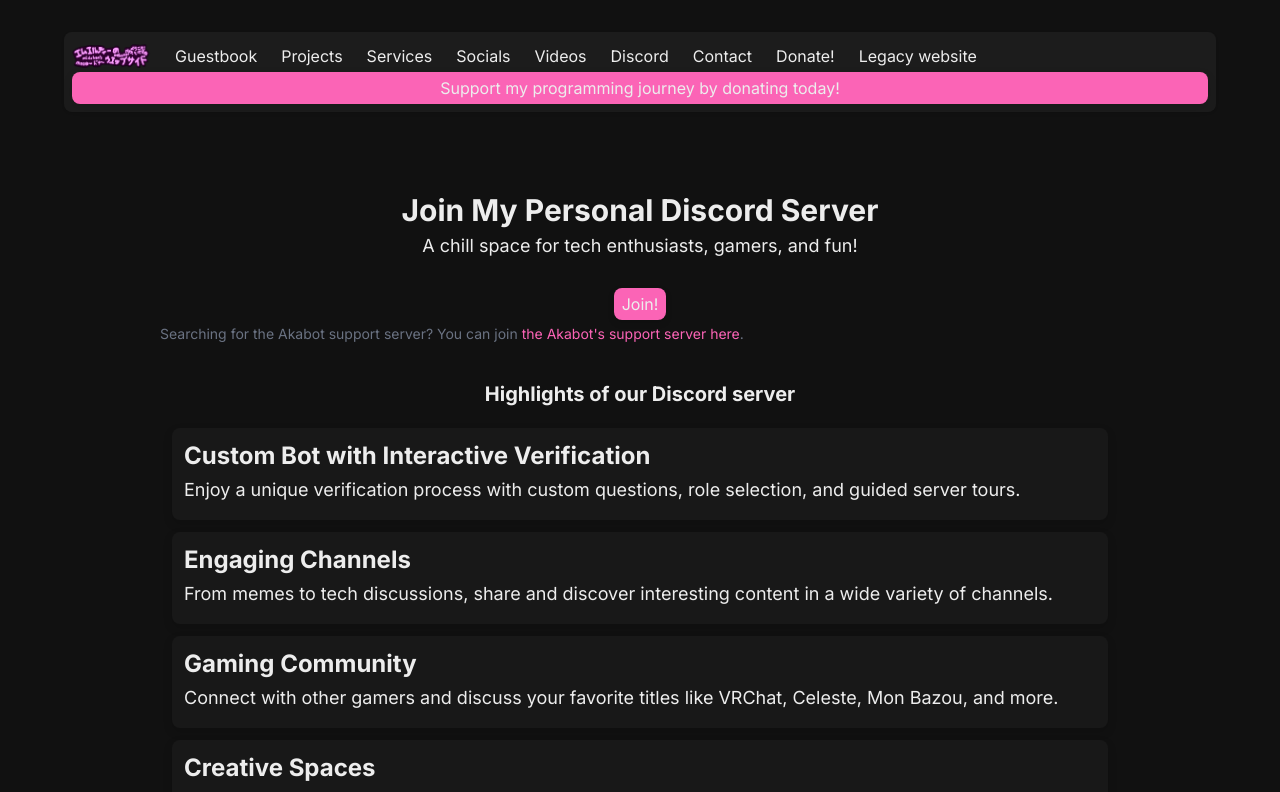
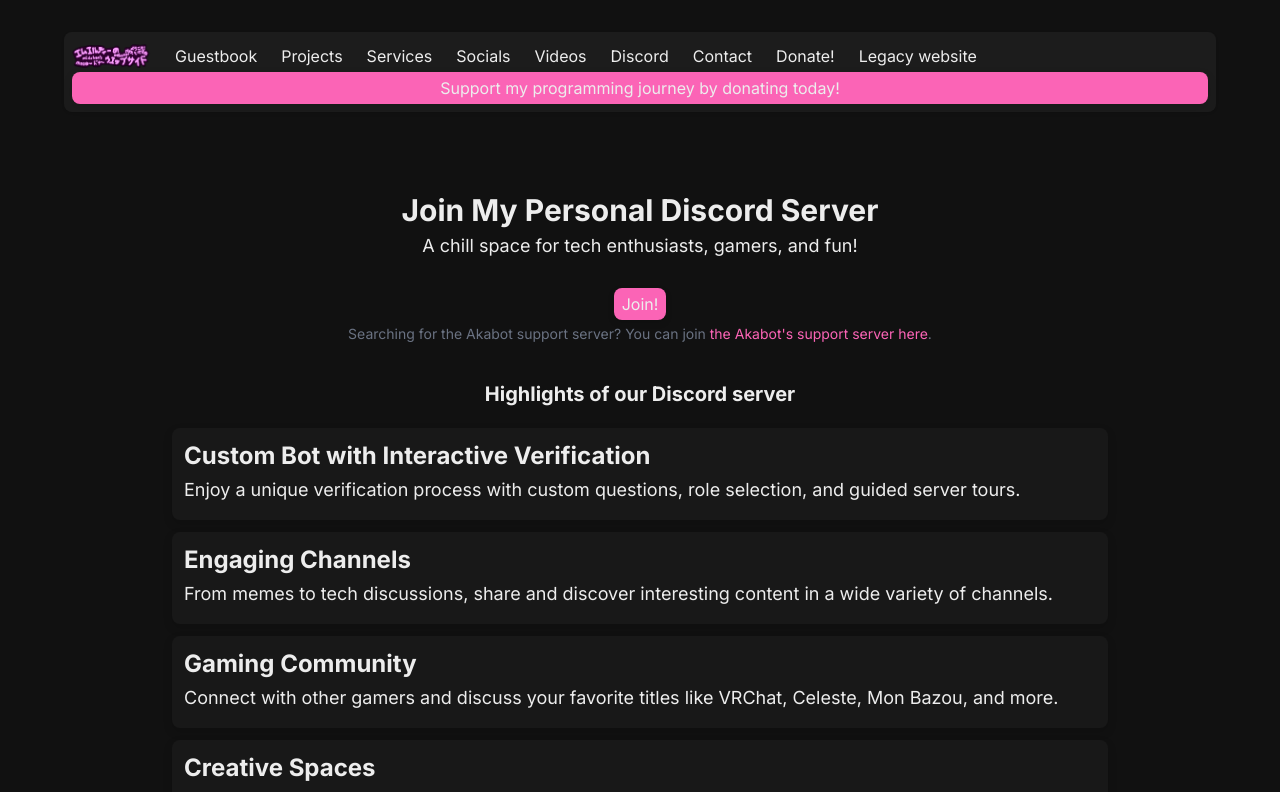
Before and after one commit to mldkyt/website-2025-07-15, a Next.js app: page /discord in a window 1280 px wide. Shown: the top 792 px of the page. Built offline with nearby package versions, Linux system fonts and the light colour scheme; no server answers; the database is empty.

Commit message:
fix: Small error on Discord page

```diff
--- a/src/pages/discord.tsx
+++ b/src/pages/discord.tsx
@@ -105,7 +105,7 @@ export default function Discord(props: InferGetServerSidePropsType<typeof getSer
                         </Link>
                     </div>
 
-                    <p className={'text-gray-500 text-sm'}>Searching for the Akabot support server? You can join <Link
+                    <p className={'text-gray-500 text-sm text-center'}>Searching for the Akabot support server? You can join <Link
                         href={'/project/akabot'} className="text-pink-400 hover:text-pink-300">the Akabot&apos;s support
                         server here</Link>.</p>
 
```
